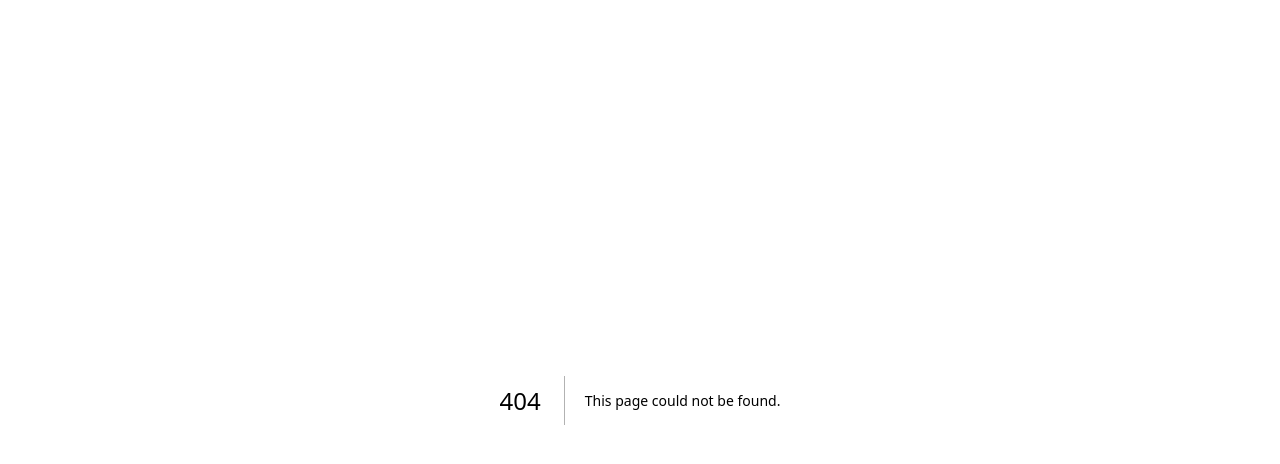
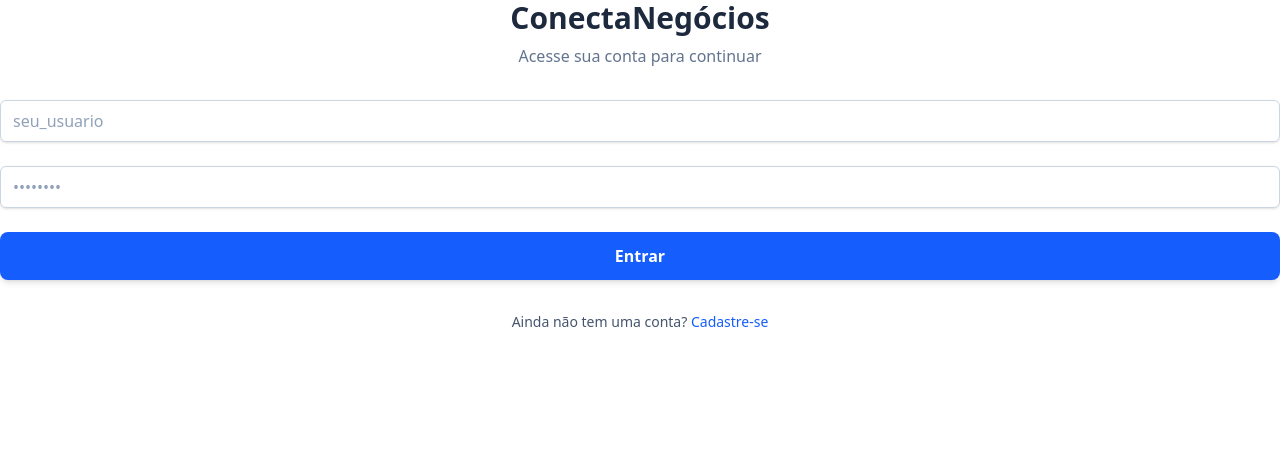
Before and after one commit to FelipeMedeiros99/conecta-negocios-frontend, a Next.js app: page /login in a window 1280 px wide. Before the commit this address had no page. Shown: the top 464 px of the page. Built offline with nearby package versions, Linux system fonts and the light colour scheme; no server answers.

Commit message:
feat: página de login criada

```diff
--- /dev/null
+++ b/app/(auth)/login/page.tsx
@@ -0,0 +1,117 @@
+"use client"
+
+import { useState, FormEvent } from 'react';
+import { useRouter } from 'next/navigation';
+import Link from 'next/link';
+import { api, setAuthToken } from '@/services/api';
+import { AxiosError } from 'axios';
+import Input from '@/components/Input';
+
+interface ApiErrorResponse {
+  message: string;
+}
+
+export default function LoginPage() {
+  const router = useRouter();
+
+  const [formData, setFormData] = useState({ username: "", senha: "" })
+
+  const [isLoading, setIsLoading] = useState(false);
+  const [error, setError] = useState<string | null>(null);
+
+
+  const handleLogin = async (e: FormEvent) => {
+    e.preventDefault();
+    setIsLoading(true);
+    setError(null);
+
+    try {
+      const response = await api.post('/logar', formData);
+
+      const { access_token } = response.data;
+
+      setAuthToken(access_token);
+
+      api.defaults.headers['Authorization'] = `Bearer ${access_token}`;
+
+      router.push('/dashboard');
+
+    } catch (err) {
+      const axiosError = err as AxiosError<ApiErrorResponse>;
+      const message = axiosError.response?.data?.message || 'Erro ao tentar fazer login. Tente novamente.';
+      setError(message);
+      setIsLoading(false);
+    }
+  };
+
+  const updateFormData = (key: "username" | "senha", value: string) => {
+    setFormData(prev => {
+      const copy = { ...prev }
+      copy[key] = value
+      return copy;
+    })
+  }
+
+  return (
+    <>
+      <h1 className="text-center text-3xl font-bold text-slate-800">
+        ConectaNegócios
+      </h1>
+      <p className="mt-2 mb-8 text-center text-slate-500">
+        Acesse sua conta para continuar
+      </p>
+
+      <form onSubmit={handleLogin} className="space-y-6">
+
+        <Input
+          label='Nome de usuário'
+          name="username"
+          type="text"
+          required
+          min={6}
+          value={formData.username}
+          onChange={(e) => updateFormData("username", e.target.value)}
+          placeholder="seu_usuario"
+        />
+
+        <Input
+          label="Senha"
+          id="senha"
+          name="senha"
+          type="password"
+          required
+          minLength={6}
+          value={formData.senha}
+          onChange={(e) => updateFormData("senha", e.target.value)}
+          placeholder="••••••••"
+        />
+
+        {error && (
+          <div
+            className="rounded-md border border-red-300 bg-red-50 p-3 text-center text-sm text-red-700"
+            aria-live="polite"
+          >
+            {error}
+          </div>
+        )}
+
+        <div>
+          <button
+            type="submit"
+            disabled={isLoading}
+            className="flex w-full justify-center rounded-lg bg-blue-600 py-3 px-4 font-semibold text-white shadow-md hover:bg-blue-700 focus:outline-none focus:ring-2 focus:ring-blue-500 focus:ring-offset-2 disabled:cursor-not-allowed disabled:bg-blue-400"
+          >
+            {isLoading ? 'Entrando...' : 'Entrar'}
+          </button>
+        </div>
+      </form>
+
+      <p className="mt-8 text-center text-sm text-slate-600">
+        Ainda não tem uma conta?{' '}
+        <Link href="/cadastro" className="font-medium text-blue-600 hover:underline">
+          Cadastre-se
+        </Link>
+      </p>
+    </>
+  );
+}
```
